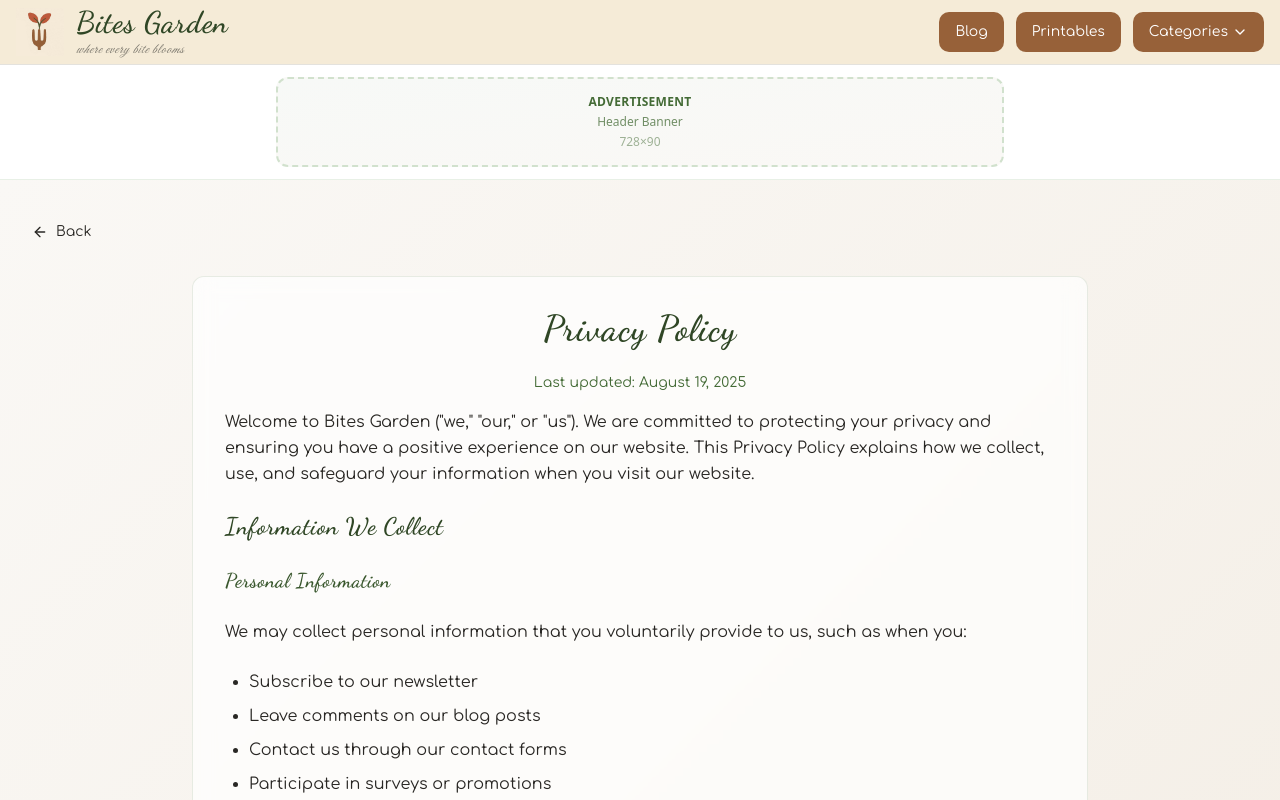
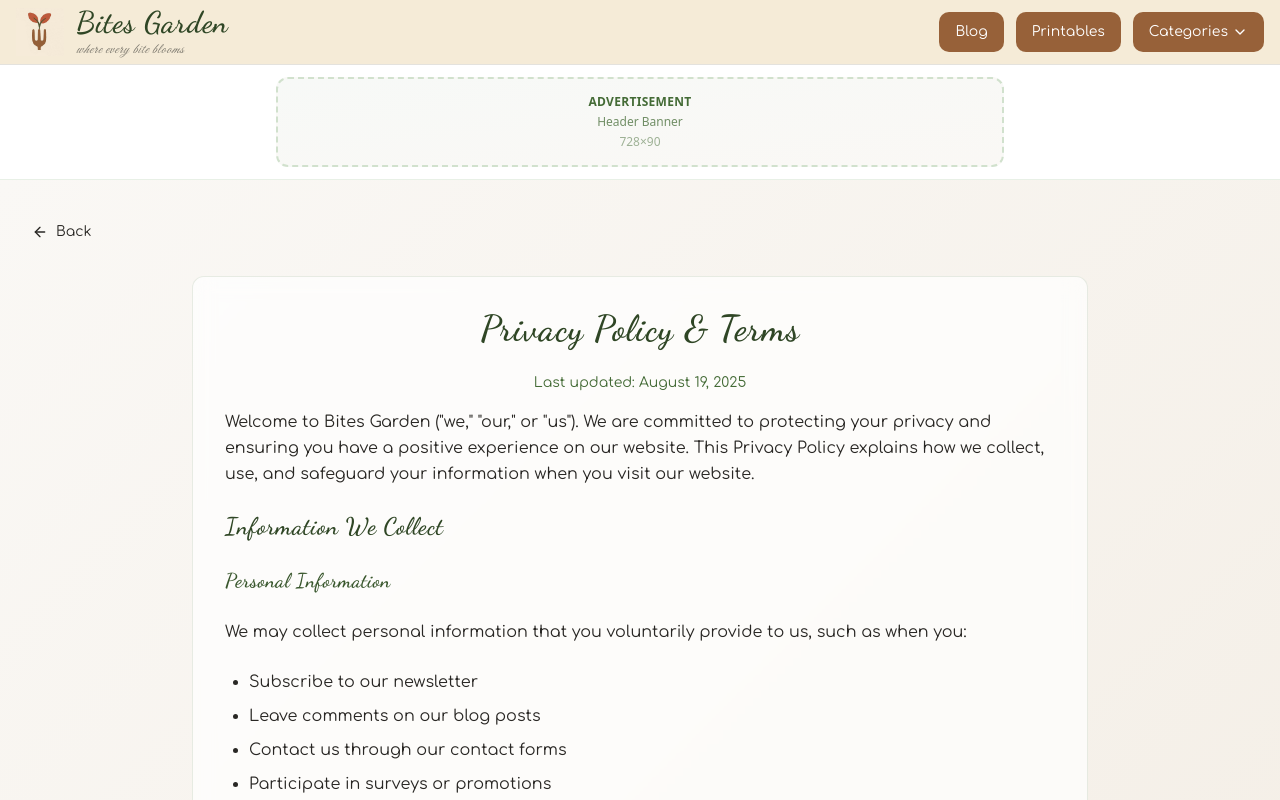
Before and after one commit to RoyalJelly7314/bitesgarden, a React (Vite) app: page /privacy in a window 1280 px wide. Shown: the top 800 px of the page. Built offline with nearby package versions, Linux system fonts and the light colour scheme.

Commit message:
Force new deployment - update privacy policy title

```diff
--- a/src/pages/PrivacyPolicy.tsx
+++ b/src/pages/PrivacyPolicy.tsx
@@ -26,7 +26,7 @@ export const PrivacyPolicy = () => {
         <div className="max-w-4xl mx-auto">
           <div className="recipe-card p-8 rounded-lg">
             <h1 className="text-4xl font-bold text-sage-800 mb-6 text-center font-handwritten">
-              Privacy Policy
+              Privacy Policy & Terms
             </h1>
 
             <div className="text-sm text-sage-600 mb-4 text-center font-natural">
```
